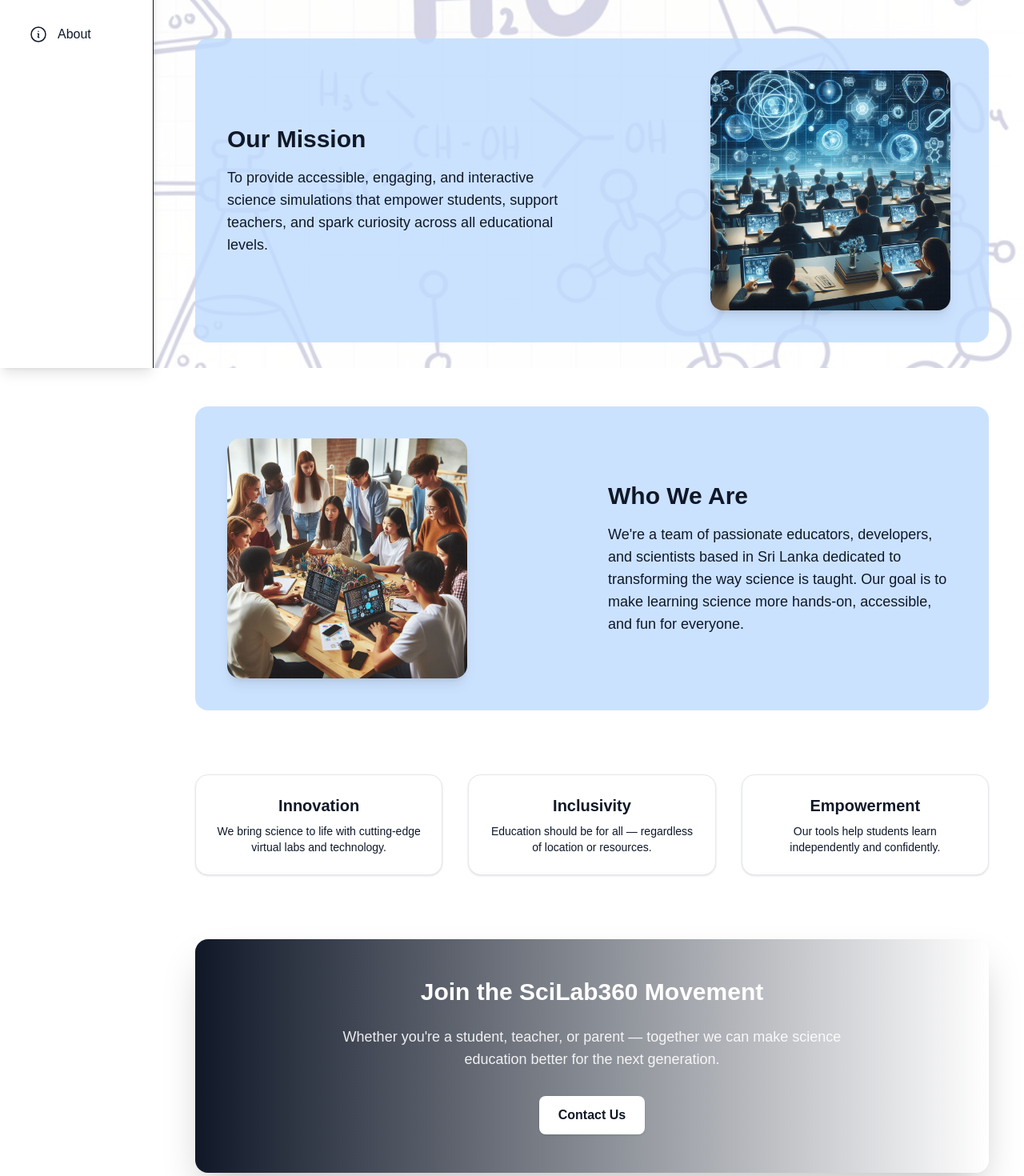
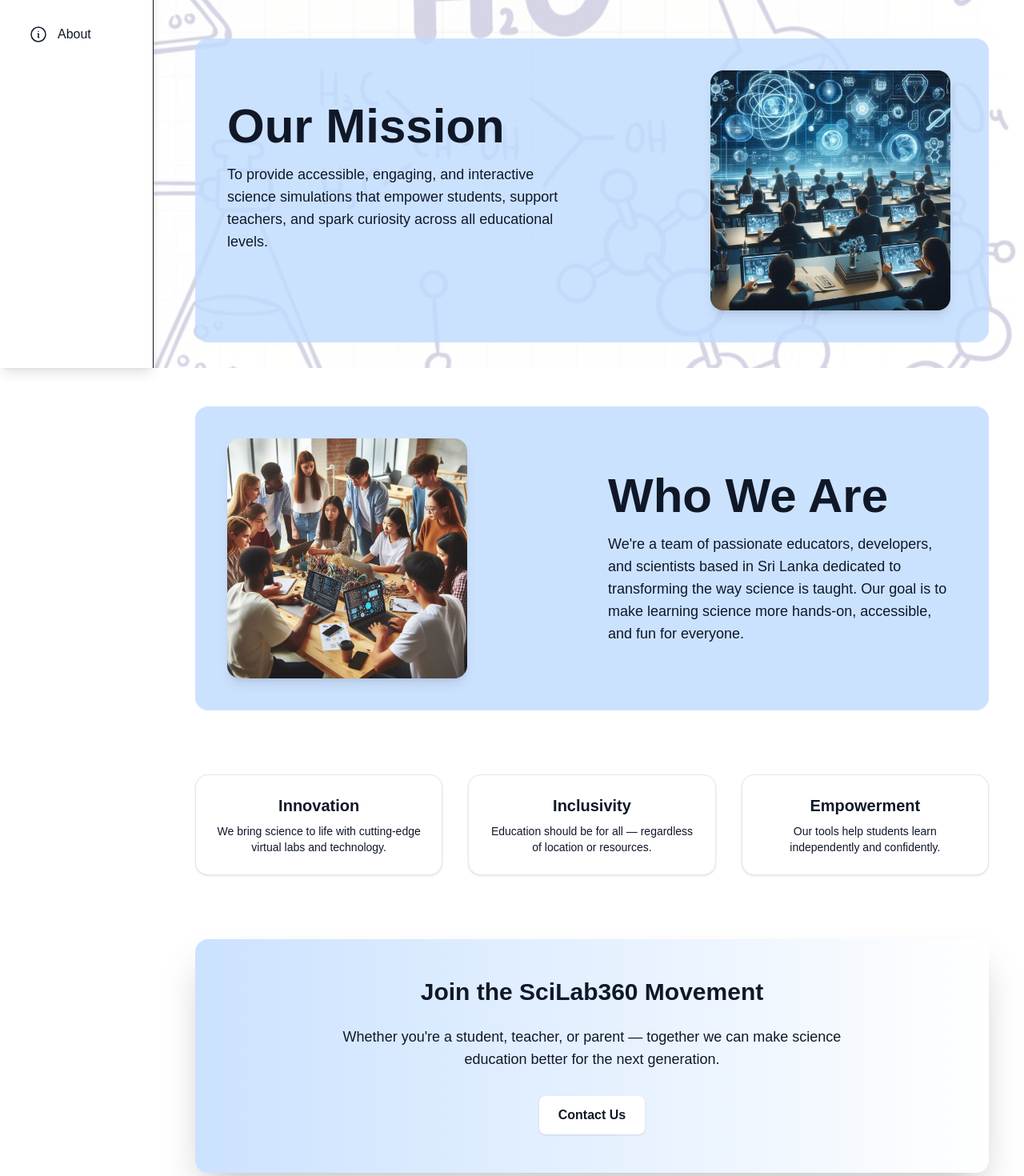
Before and after one commit to Dinesh0017/sci-lab, a Next.js app: page /about in a window 1280 px wide. Shown: the part 340-1810 px from the top of the page at 80% size. Built offline with nearby package versions, Linux system fonts and the light colour scheme.

Commit message:
about page update

```diff
--- a/src/app/about/page.js
+++ b/src/app/about/page.js
@@ -22,7 +22,7 @@ export default function AboutPage() {
         {/* Our Mission */}
         <div className="grid md:grid-cols-2 gap-10 items-center bg-blue-200/80 p-10 rounded-2xl">
           <div>
-            <h2 className="text-3xl font-bold text-primary mb-4">
+            <h2 className="text-6xl font-bold text-primary mb-4 -mt-8">
               Our Mission
             </h2>
             <p className="text-muted text-lg">
@@ -50,7 +50,7 @@ export default function AboutPage() {
             height={300}
           />
           <div>
-            <h2 className="text-3xl font-bold text-primary mb-4">Who We Are</h2>
+            <h2 className="text-6xl font-bold text-primary mb-4">Who We Are</h2>
             <p className="text-muted text-lg">
               We're a team of passionate educators, developers, and scientists
               based in Sri Lanka dedicated to transforming the way science is
@@ -89,9 +89,9 @@ export default function AboutPage() {
         </div>
 
         {/* Call to Action */}
-        <div className="bg-gradient-to-r from-primary to-accent text-white rounded-2xl shadow-2xl p-12 text-center space-y-6">
+        <div className="bg-gradient-to-r from-blue-200/80 to-accent text-primary rounded-2xl shadow-2xl p-12 text-center space-y-6">
           <h3 className="text-3xl font-bold">Join the SciLab360 Movement</h3>
-          <p className="text-white/90 max-w-2xl mx-auto text-lg">
+          <p className="text-primary max-w-2xl mx-auto text-lg">
             Whether you're a student, teacher, or parent — together we can make
             science education better for the next generation.
           </p>
```
